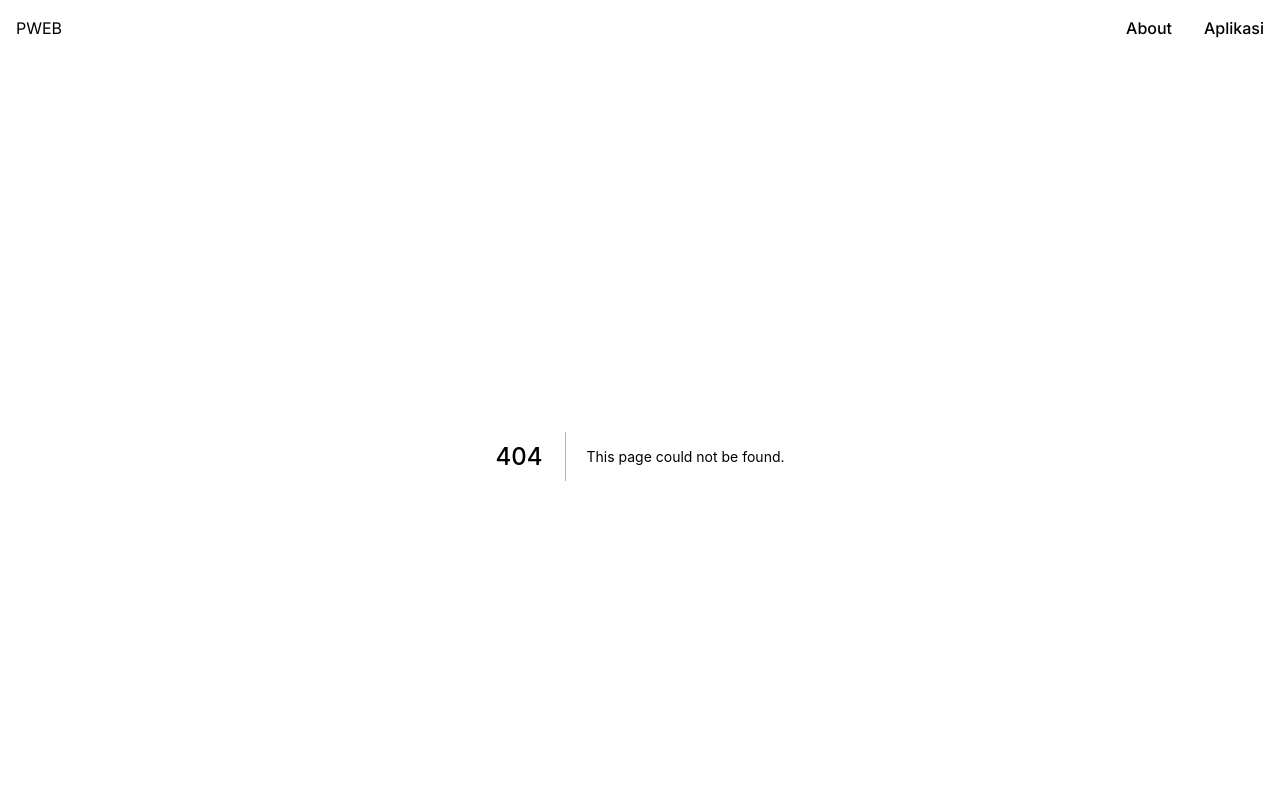
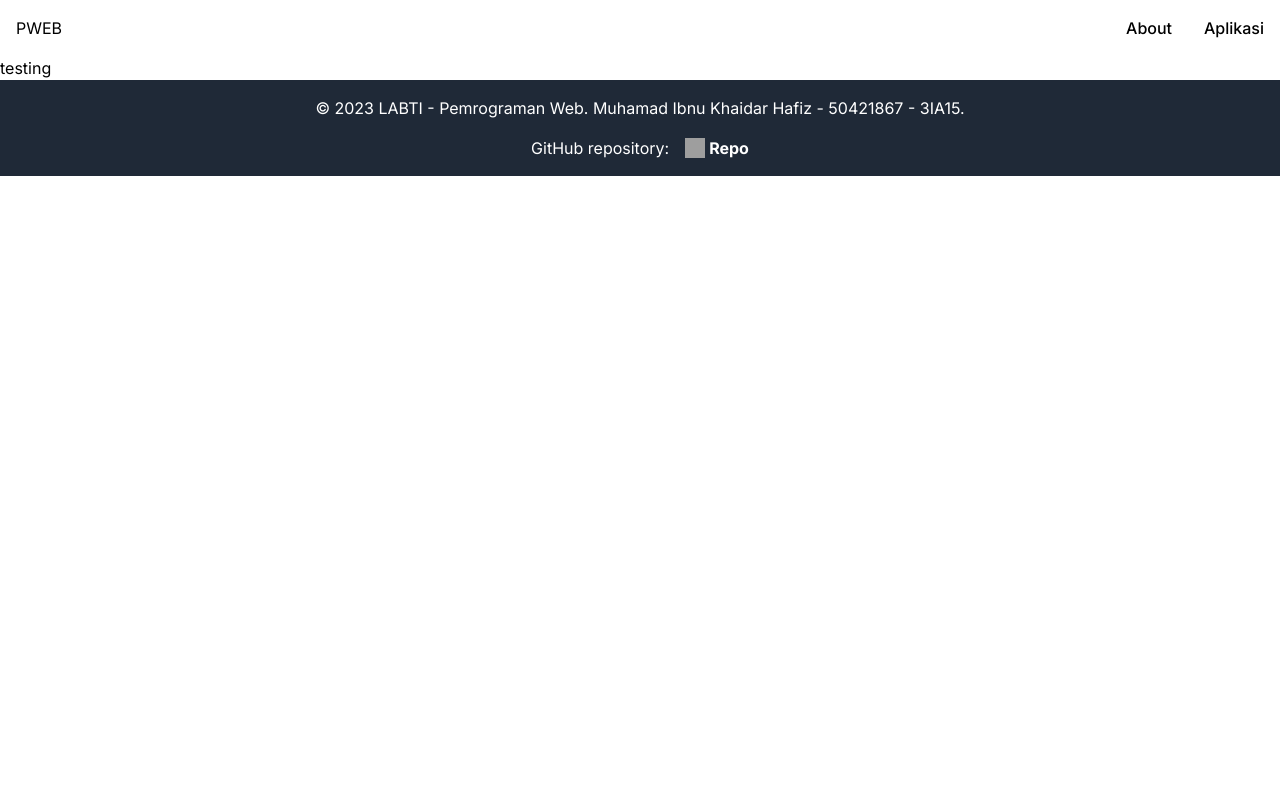
Before and after one commit to Cleign1/next-labti-50421867, a Next.js app: page /aplikasi in a window 1280 px wide. Before the commit this address had no page. Shown: the top 800 px of the page. Built offline with nearby package versions, Linux system fonts and the light colour scheme; grey boxes are pictures that could not be loaded.

Commit message:
basic changes

```diff
--- /dev/null
+++ b/components/Layout.js
@@ -0,0 +1,20 @@
+import Footer from "./Footer";
+import Navbar from "./Navbar";
+import { Inter } from 'next/font/google'
+
+const inter = Inter({ subsets: ['latin'] })
+
+export const metadata = {
+    title: 'PWEB LABTI',
+    description: 'Project Ujian Labti 50421867',
+  }
+
+export default function Layout({ children }) {
+    return (
+        <div className={inter.className}>
+            <Navbar />
+            <main>{children}</main>
+            <Footer />
+        </div>
+    )
+}
--- a/pages/_app.js
+++ b/pages/_app.js
@@ -1,17 +1,13 @@
-import Footer from '../components/Footer'
-import Navbar from '../components/Navbar'
+import Layout from '../components/Layout'
 import '../styles/globals.css'
 import { Inter } from 'next/font/google'
 
 const inter = Inter({ subsets: ['latin'] })
-function MyApp({ Component, pageProps }) {
+
+export default function MyApp({ Component, pageProps }) {
   return (
-    <div className={inter.className}>
-      <Navbar />
+    <Layout>
       <Component {...pageProps} />
-      <Footer />
-    </div>
+    </Layout>
   )
 }
-
-export default MyApp
--- a/pages/about.js
+++ b/pages/about.js
@@ -1,5 +1,6 @@
 export default function about() {
     return (
+        <>
         <div className="bg-blue-200 min-h-screen p-8">
             <div className="max-w-2xl mx-auto">
                 <h1 className="text-4xl font-bold mb-4">About Me</h1>
@@ -15,7 +16,7 @@ export default function about() {
                     aplikasi yang dibuat
                 </p>
                 <p className="text-lg mb-6">
-                    Website ini dibuat dengan Framework Next.JS 14 dan Tailwind CSS yang sangat
+                    Website ini dibuat dengan Framework Next.JS 12 dan Tailwind CSS yang sangat
                     membantu untuk styling css tersebut.
                 </p>
                 <p className='text-lg mb-6'>
@@ -23,5 +24,6 @@ export default function about() {
                 </p>
             </div>
         </div>
+        </>
     )
 }
--- /dev/null
+++ b/pages/aplikasi.js
@@ -0,0 +1,5 @@
+export default function Aplikasi() {
+    return (
+        <h1>testing</h1>
+    )
+}
```
